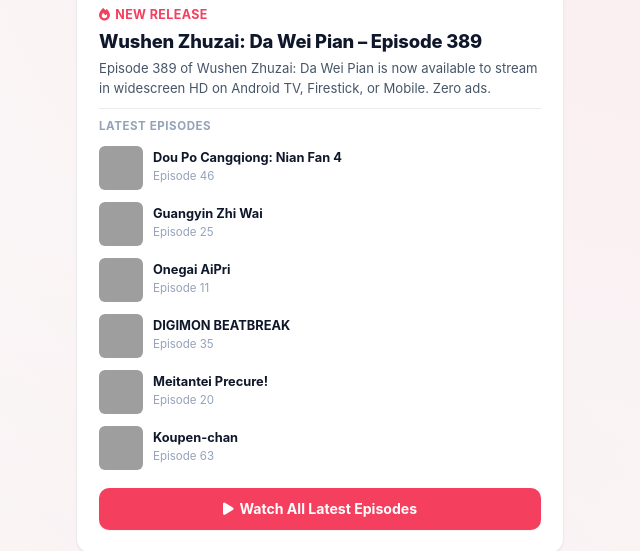
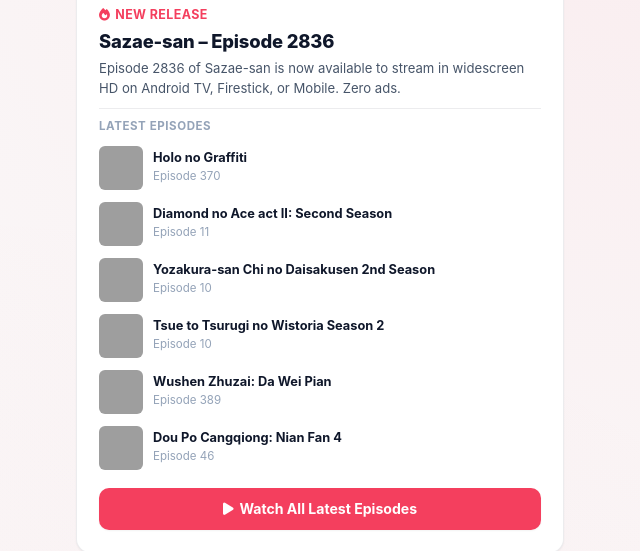
Before and after one commit to AnimePaheTV/animepahetv.github.io, a website: page index.html in a window 1280 px wide. Shown: the part 869-1420 px from the top of the page, without its empty margins (320-960 px from the left). Drawn offline with Linux system fonts and the light colour scheme; grey boxes are pictures that could not be loaded.

Commit message:
promo update 2026-06-13T23:00

```diff
--- a/promo.html
+++ b/promo.html
@@ -1,56 +1,56 @@
 <!--
   DYNAMIC PROMO CARD (Auto-generated daily)
   =========================================
-  Generated at 2026-06-13 17:02 UTC.
+  Generated at 2026-06-13 23:00 UTC.
   Do not edit manually.
 -->
 <div class="promo-card">
     <div class="promo-badge">LATEST EPISODES</div>
     <a href="#download" style="display:block;text-decoration:none;color:inherit">
         <div>
-            <img src="https://s4.anilist.co/file/anilistcdn/media/anime/cover/medium/bx155723-hM261Imc5yfd.png" alt="Wushen Zhuzai: Da Wei Pian – Episode 389" style="width:100%;max-height:220px;object-fit:cover;border-radius:10px;margin-bottom:8px" loading="lazy">
+            <img src="https://s4.anilist.co/file/anilistcdn/media/anime/cover/medium/bx2406-nP8NIct9Sci3.jpg" alt="Sazae-san – Episode 2836" style="width:100%;max-height:220px;object-fit:cover;border-radius:10px;margin-bottom:8px" loading="lazy">
             <span class="promo-meta"><i aria-hidden="true" class="fa-solid fa-fire"></i> New Release</span>
-            <h3 style="margin-bottom:4px">Wushen Zhuzai: Da Wei Pian – Episode 389</h3>
-            <p style="font-size:0.82rem;margin-bottom:10px">Episode 389 of Wushen Zhuzai: Da Wei Pian is now available to stream in widescreen HD on Android TV, Firestick, or Mobile. Zero ads.</p>
+            <h3 style="margin-bottom:4px">Sazae-san – Episode 2836</h3>
+            <p style="font-size:0.82rem;margin-bottom:10px">Episode 2836 of Sazae-san is now available to stream in widescreen HD on Android TV, Firestick, or Mobile. Zero ads.</p>
         </div>
         <div style="padding-top:8px;border-top:1px solid var(--border)">
             <div style="font-size:0.72rem;font-weight:700;text-transform:uppercase;letter-spacing:0.05em;color:var(--text-muted);margin-bottom:4px">Latest Episodes</div>
         <div style="display:flex;align-items:center;gap:10px;padding:6px 0">
+            <img src="https://s4.anilist.co/file/anilistcdn/media/anime/cover/small/bx118123-xqn5fYsjKXJU.png" alt="Holo no Graffiti" style="width:44px;height:44px;object-fit:cover;border-radius:6px;flex-shrink:0" loading="lazy">
+            <div style="flex:1;min-width:0">
+                <div style="font-weight:700;font-size:0.8rem;line-height:1.3;color:var(--text)">Holo no Graffiti</div>
+                <div style="font-size:0.72rem;color:var(--text-muted)">Episode 370</div>
+            </div>
+        </div>        <div style="display:flex;align-items:center;gap:10px;padding:6px 0">
+            <img src="https://s4.anilist.co/file/anilistcdn/media/anime/cover/small/bx177634-jYdKdbPOwWhR.png" alt="Diamond no Ace act II: Second Season" style="width:44px;height:44px;object-fit:cover;border-radius:6px;flex-shrink:0" loading="lazy">
+            <div style="flex:1;min-width:0">
+                <div style="font-weight:700;font-size:0.8rem;line-height:1.3;color:var(--text)">Diamond no Ace act II: Second Season</div>
+                <div style="font-size:0.72rem;color:var(--text-muted)">Episode 11</div>
+            </div>
+        </div>        <div style="display:flex;align-items:center;gap:10px;padding:6px 0">
+            <img src="https://s4.anilist.co/file/anilistcdn/media/anime/cover/small/bx182578-Te8W0EwesgrS.jpg" alt="Yozakura-san Chi no Daisakusen 2nd Season" style="width:44px;height:44px;object-fit:cover;border-radius:6px;flex-shrink:0" loading="lazy">
+            <div style="flex:1;min-width:0">
+                <div style="font-weight:700;font-size:0.8rem;line-height:1.3;color:var(--text)">Yozakura-san Chi no Daisakusen 2nd Season</div>
+                <div style="font-size:0.72rem;color:var(--text-muted)">Episode 10</div>
+            </div>
+        </div>        <div style="display:flex;align-items:center;gap:10px;padding:6px 0">
+            <img src="https://s4.anilist.co/file/anilistcdn/media/anime/cover/small/bx182300-IYkq5KrkQq1V.jpg" alt="Tsue to Tsurugi no Wistoria Season 2" style="width:44px;height:44px;object-fit:cover;border-radius:6px;flex-shrink:0" loading="lazy">
+            <div style="flex:1;min-width:0">
+                <div style="font-weight:700;font-size:0.8rem;line-height:1.3;color:var(--text)">Tsue to Tsurugi no Wistoria Season 2</div>
+                <div style="font-size:0.72rem;color:var(--text-muted)">Episode 10</div>
+            </div>
+        </div>        <div style="display:flex;align-items:center;gap:10px;padding:6px 0">
+            <img src="https://s4.anilist.co/file/anilistcdn/media/anime/cover/small/bx155723-hM261Imc5yfd.png" alt="Wushen Zhuzai: Da Wei Pian" style="width:44px;height:44px;object-fit:cover;border-radius:6px;flex-shrink:0" loading="lazy">
+            <div style="flex:1;min-width:0">
+                <div style="font-weight:700;font-size:0.8rem;line-height:1.3;color:var(--text)">Wushen Zhuzai: Da Wei Pian</div>
+                <div style="font-size:0.72rem;color:var(--text-muted)">Episode 389</div>
+            </div>
+        </div>        <div style="display:flex;align-items:center;gap:10px;padding:6px 0">
             <img src="https://s4.anilist.co/file/anilistcdn/media/anime/cover/small/bx196613-20kz65bVsHl7.jpg" alt="Dou Po Cangqiong: Nian Fan 4" style="width:44px;height:44px;object-fit:cover;border-radius:6px;flex-shrink:0" loading="lazy">
             <div style="flex:1;min-width:0">
                 <div style="font-weight:700;font-size:0.8rem;line-height:1.3;color:var(--text)">Dou Po Cangqiong: Nian Fan 4</div>
                 <div style="font-size:0.72rem;color:var(--text-muted)">Episode 46</div>
             </div>
-        </div>        <div style="display:flex;align-items:center;gap:10px;padding:6px 0">
-            <img src="https://s4.anilist.co/file/anilistcdn/media/anime/cover/small/bx205905-lbDVh7foIfjt.jpg" alt="Guangyin Zhi Wai" style="width:44px;height:44px;object-fit:cover;border-radius:6px;flex-shrink:0" loading="lazy">
-            <div style="flex:1;min-width:0">
-                <div style="font-weight:700;font-size:0.8rem;line-height:1.3;color:var(--text)">Guangyin Zhi Wai</div>
-                <div style="font-size:0.72rem;color:var(--text-muted)">Episode 25</div>
-            </div>
-        </div>        <div style="display:flex;align-items:center;gap:10px;padding:6px 0">
-            <img src="https://s4.anilist.co/file/anilistcdn/media/anime/cover/small/bx206523-2IaJCk4R7i63.jpg" alt="Onegai AiPri" style="width:44px;height:44px;object-fit:cover;border-radius:6px;flex-shrink:0" loading="lazy">
-            <div style="flex:1;min-width:0">
-                <div style="font-weight:700;font-size:0.8rem;line-height:1.3;color:var(--text)">Onegai AiPri</div>
-                <div style="font-size:0.72rem;color:var(--text-muted)">Episode 11</div>
-            </div>
-        </div>        <div style="display:flex;align-items:center;gap:10px;padding:6px 0">
-            <img src="https://s4.anilist.co/file/anilistcdn/media/anime/cover/small/bx188388-aXx9fsnvezBf.jpg" alt="DIGIMON BEATBREAK" style="width:44px;height:44px;object-fit:cover;border-radius:6px;flex-shrink:0" loading="lazy">
-            <div style="flex:1;min-width:0">
-                <div style="font-weight:700;font-size:0.8rem;line-height:1.3;color:var(--text)">DIGIMON BEATBREAK</div>
-                <div style="font-size:0.72rem;color:var(--text-muted)">Episode 35</div>
-            </div>
-        </div>        <div style="display:flex;align-items:center;gap:10px;padding:6px 0">
-            <img src="https://s4.anilist.co/file/anilistcdn/media/anime/cover/small/bx202957-fxZGgJTvwXzP.jpg" alt="Meitantei Precure!" style="width:44px;height:44px;object-fit:cover;border-radius:6px;flex-shrink:0" loading="lazy">
-            <div style="flex:1;min-width:0">
-                <div style="font-weight:700;font-size:0.8rem;line-height:1.3;color:var(--text)">Meitantei Precure!</div>
-                <div style="font-size:0.72rem;color:var(--text-muted)">Episode 20</div>
-            </div>
-        </div>        <div style="display:flex;align-items:center;gap:10px;padding:6px 0">
-            <img src="https://s4.anilist.co/file/anilistcdn/media/anime/cover/small/bx185646-2eGmsnaSHiLC.jpg" alt="Koupen-chan" style="width:44px;height:44px;object-fit:cover;border-radius:6px;flex-shrink:0" loading="lazy">
-            <div style="flex:1;min-width:0">
-                <div style="font-weight:700;font-size:0.8rem;line-height:1.3;color:var(--text)">Koupen-chan</div>
-                <div style="font-size:0.72rem;color:var(--text-muted)">Episode 63</div>
-            </div>
         </div>        </div>
     </a>
     <a href="#download" class="promo-btn" style="margin-top:12px"><i aria-hidden="true" class="fa-solid fa-play"></i> Watch All Latest Episodes</a>
```
Also changed, not shown: 1 other file.
